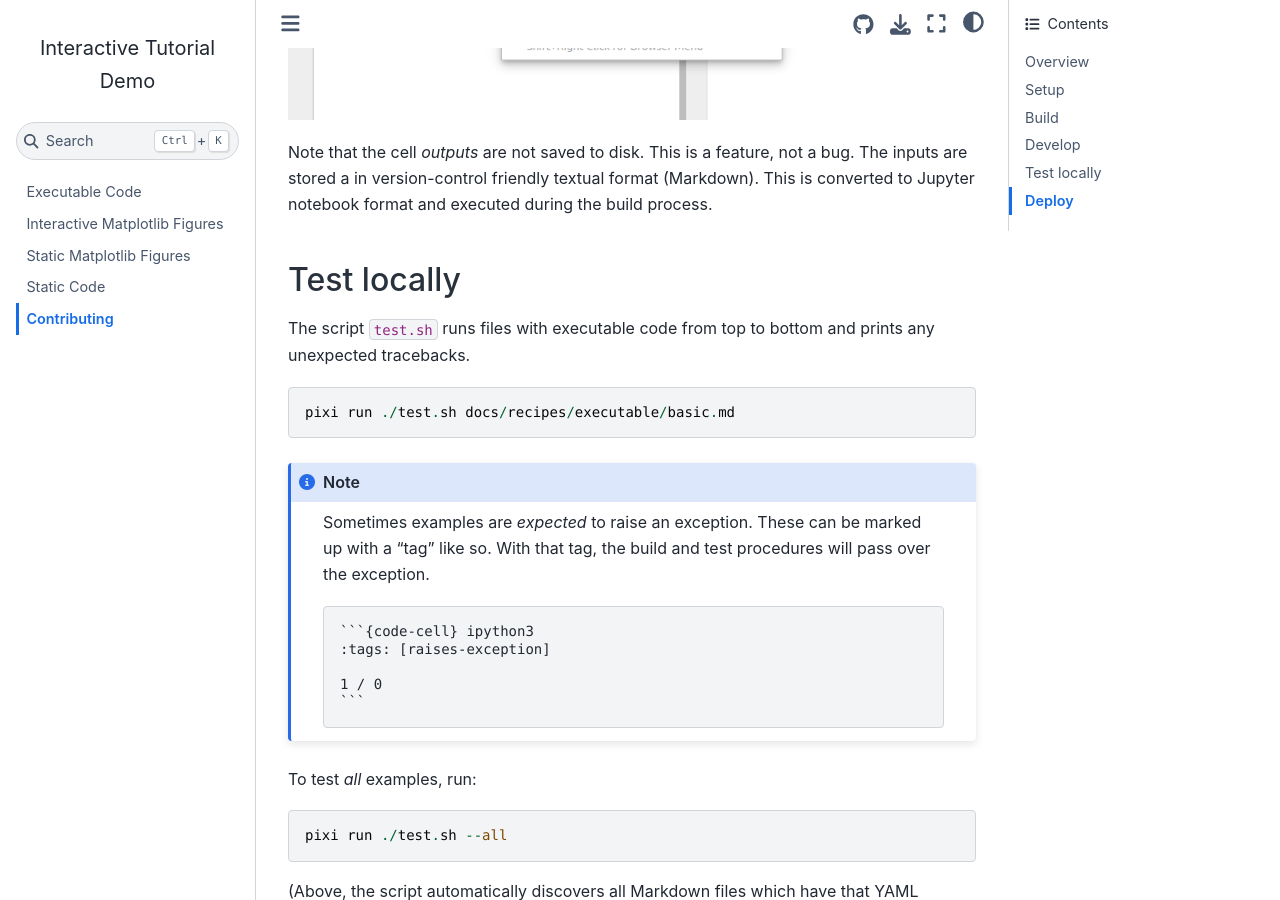
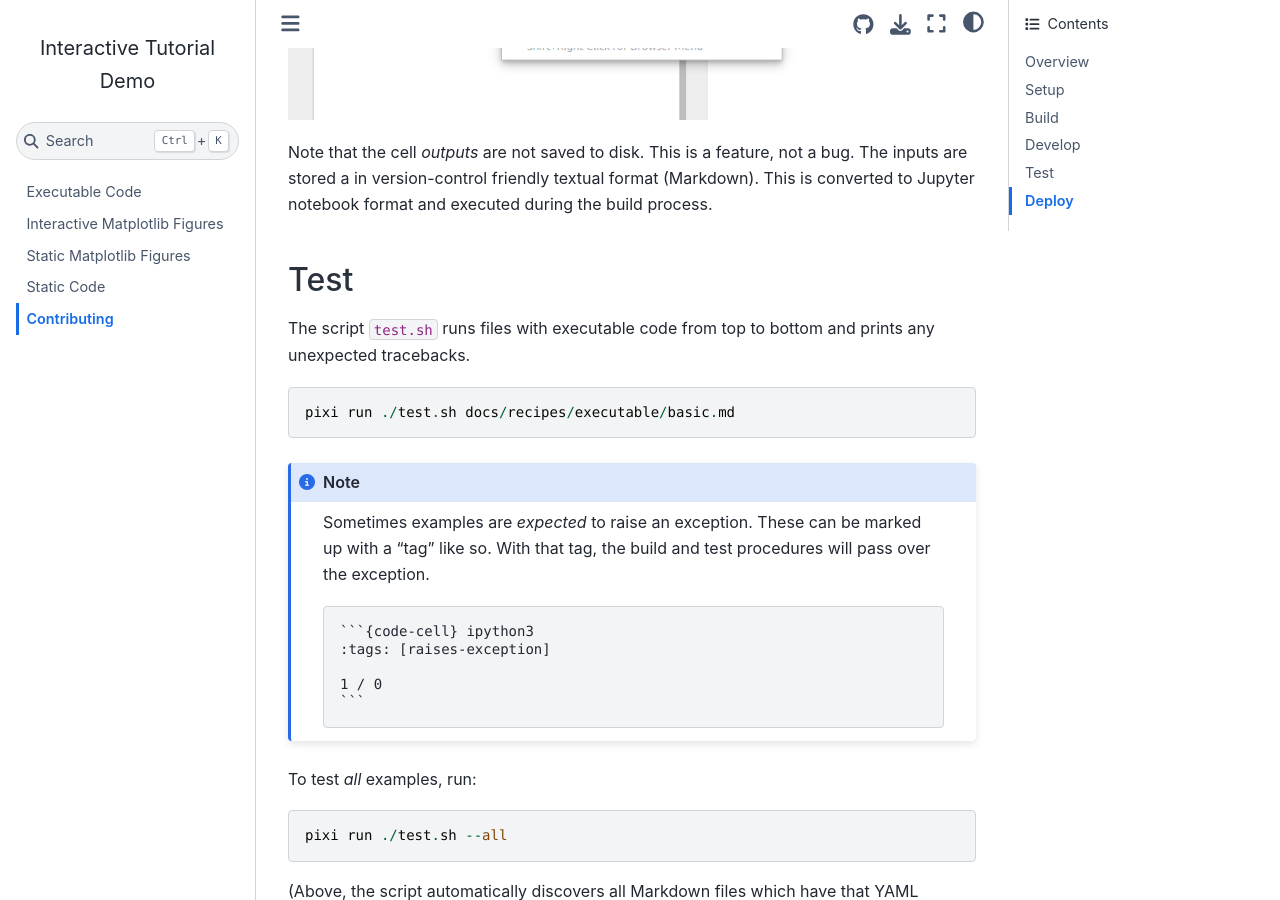
Before and after one commit to danielballan/interactive-tutorial-demo, a Sphinx documentation site: the page built from docs/contributing.md, in a window 1280 px wide and 900 px high, scrolled down 2803 px. Built offline with Sphinx 7.4.7 and the Sphinx Book theme 1.1.4, drawn with Linux system fonts in a browser that asks for light colours.

Commit message:
Rename header

```diff
--- a/docs/contributing.md
+++ b/docs/contributing.md
@@ -111,7 +111,7 @@ bug. The inputs are stored a in version-control friendly textual format
 (Markdown). This is converted to Jupyter notebook format and executed during
 the build process.
 
-## Test locally
+## Test
 
 The script `test.sh` runs files with executable code from top to bottom and
 prints any unexpected tracebacks.
```
